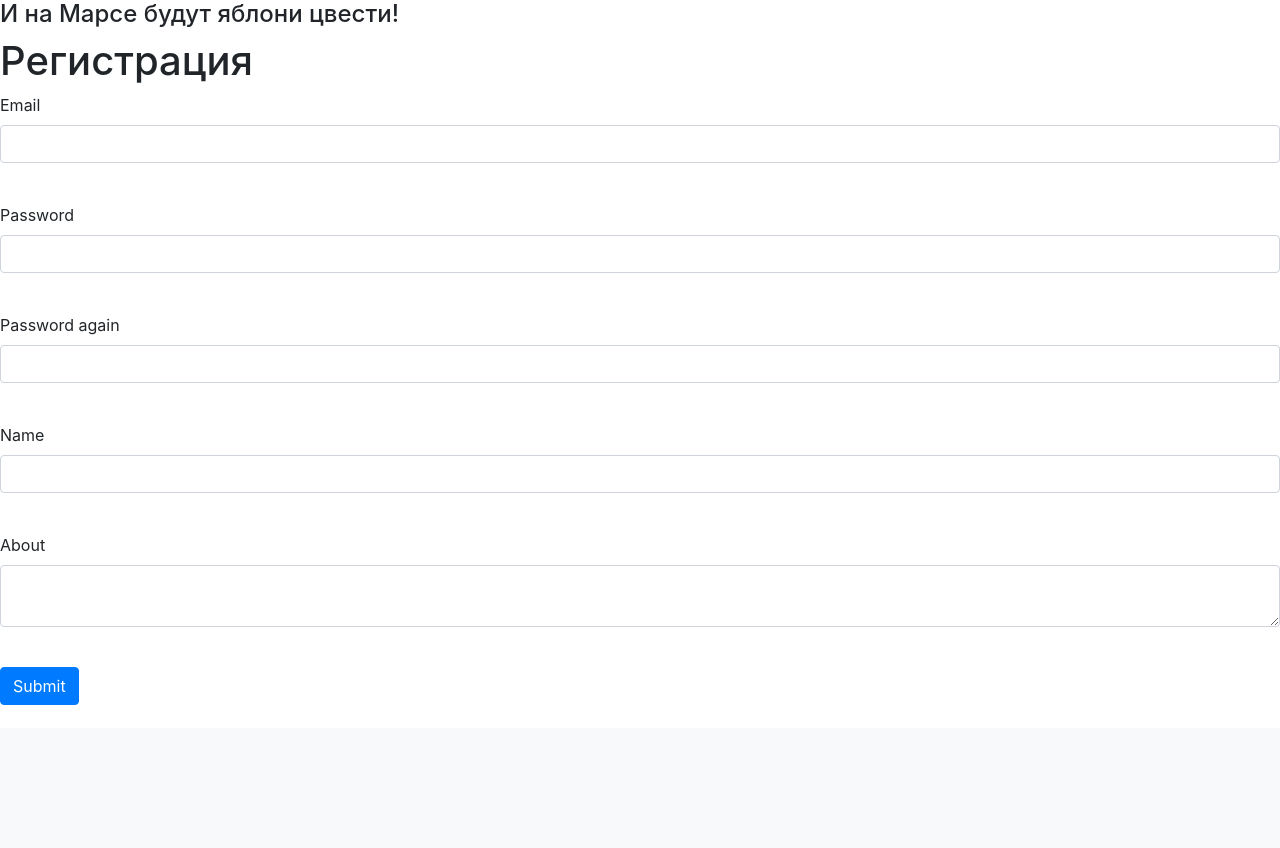
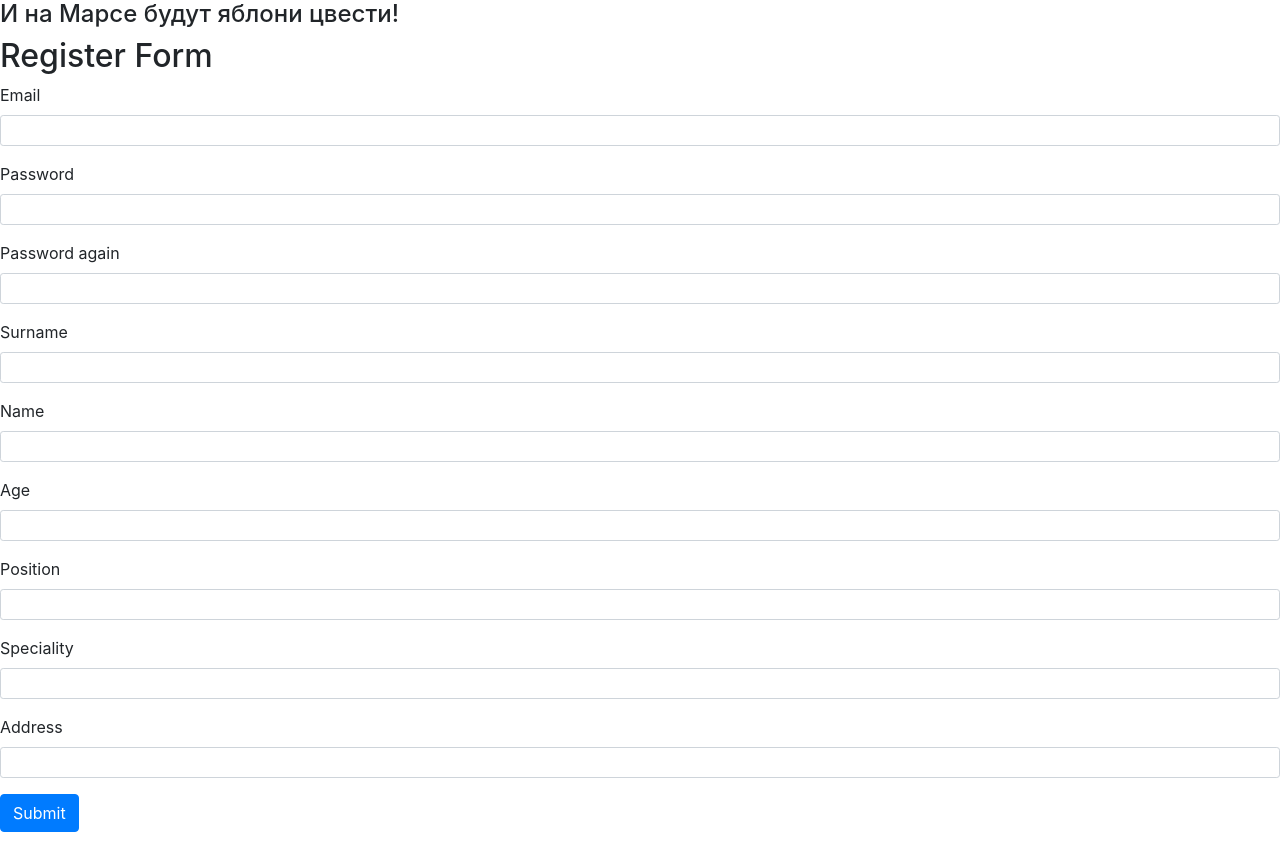
Before and after one commit to DulmievMusa/Flask_alchemy_2, a Flask app: template templates/register.html in a window 1280 px wide. Shown: the part 72-920 px from the top of the page. Before the commit the page ends 777 px from the top, so only its background shows below. Run offline with Flask 2, Linux system fonts and the light colour scheme; the template is opened without the code that fills it: most values are stand-ins (such as "Sample title", 1, 10 or a date in 2020); form fields are guessed from the names that the template uses; some libraries are stand-ins or nearby versions.

Commit message:
Final version

```diff
--- a/data/new_user.py
+++ b/data/new_user.py
@@ -23,3 +23,9 @@ class User(SqlAlchemyBase):
 
     def __repr__(self):
         return f' <Colonist> {self.id} {self.surname} {self.name}'
+
+    def set_password(self, password):
+        self.hashed_password = generate_password_hash(password)
+
+    def check_password(self, password):
+        return check_password_hash(self.hashed_password, password)
--- a/templates/register.html
+++ b/templates/register.html
@@ -1,12 +1,13 @@
 {% extends "base.html" %}
 
 {% block content %}
-<h1>Регистрация</h1>
+<div class="lol">
+    <h2 class="xd">Register Form</h2>
     <form action="" method="post">
         {{ form.hidden_tag() }}
         <p>
             {{ form.email.label }}<br>
-        {{ form.email(class="form-control", type="email") }}<br>
+            {{ form.email(class="form-control form-control-sm", type="email") }}
             {% for error in form.email.errors %}
                 <p class="alert alert-danger" role="alert">
                     {{ error }}
@@ -15,7 +16,7 @@
         </p>
         <p>
             {{ form.password.label }}<br>
-        {{ form.password(class="form-control", type="password") }}<br>
+            {{ form.password(class="form-control form-control-sm", type="password") }}
             {% for error in form.password.errors %}
                 <p class="alert alert-danger" role="alert">
                     {{ error }}
@@ -24,7 +25,7 @@
         </p>
         <p>
             {{ form.password_again.label }}<br>
-        {{ form.password_again(class="form-control", type="password") }}<br>
+            {{ form.password_again(class="form-control form-control-sm", type="password") }}
             {% for error in form.password_again.errors %}
                 <p class="alert alert-danger" role="alert">
                     {{ error }}
@@ -32,8 +33,17 @@
             {% endfor %}
         </p>
         <p>
+            {{ form.surname.label }}<br>
+            {{ form.surname(class="form-control form-control-sm") }}
+            {% for error in form.surname.errors %}
+                <p class="alert alert-danger" role="alert">
+                    {{ error }}
+                </p>
+            {% endfor %}
+        </p>
+        <p>
             {{ form.name.label }}<br>
-        {{ form.name(class="form-control") }}<br>
+            {{ form.name(class="form-control form-control-sm") }}
             {% for error in form.name.errors %}
                 <p class="alert alert-danger" role="alert">
                     {{ error }}
@@ -41,15 +51,49 @@
             {% endfor %}
         </p>
         <p>
-        {{ form.about.label }}<br>
-        {{ form.about(class="form-control") }}<br>
-        {% for error in form.about.errors %}
+            {{ form.age.label }}<br>
+            {{ form.age(class="form-control form-control-sm") }}
+            {% for error in form.age.errors %}
+                <p class="alert alert-danger" role="alert">
+                    {{ error }}
+                </p>
+            {% endfor %}
+        </p>
+        <p>
+            {{ form.position.label }}<br>
+            {{ form.position(class="form-control form-control-sm") }}
+            {% for error in form.position.errors %}
+                <p class="alert alert-danger" role="alert">
+                    {{ error }}
+                </p>
+            {% endfor %}
+        </p>
+        <p>
+            {{ form.speciality.label }}<br>
+            {{ form.speciality(class="form-control form-control-sm") }}
+            {% for error in form.speciality.errors %}
+                <p class="alert alert-danger" role="alert">
+                    {{ error }}
+                </p>
+            {% endfor %}
+        </p>
+        <p>
+            {{ form.address.label }}<br>
+            {{ form.address(class="form-control form-control-sm") }}
+            {% for error in form.address.errors %}
                 <p class="alert alert-danger" role="alert">
                     {{ error }}
                 </p>
             {% endfor %}
         </p>
         <p>{{ form.submit(type="submit", class="btn btn-primary") }}</p>
-    {{message}}
+        <p>{{message}}</p>
     </form>
+</div>
 {% endblock %}
+
+{% block style_block %}
+<link href={{style}} rel="stylesheet" type="text/css">
+{% endblock %}
+
+{% block title_block %}{{title}}{% endblock %}
```
Also changed, not shown: db/blogs.db. Lines whose indentation alone changed are shown as unchanged.
